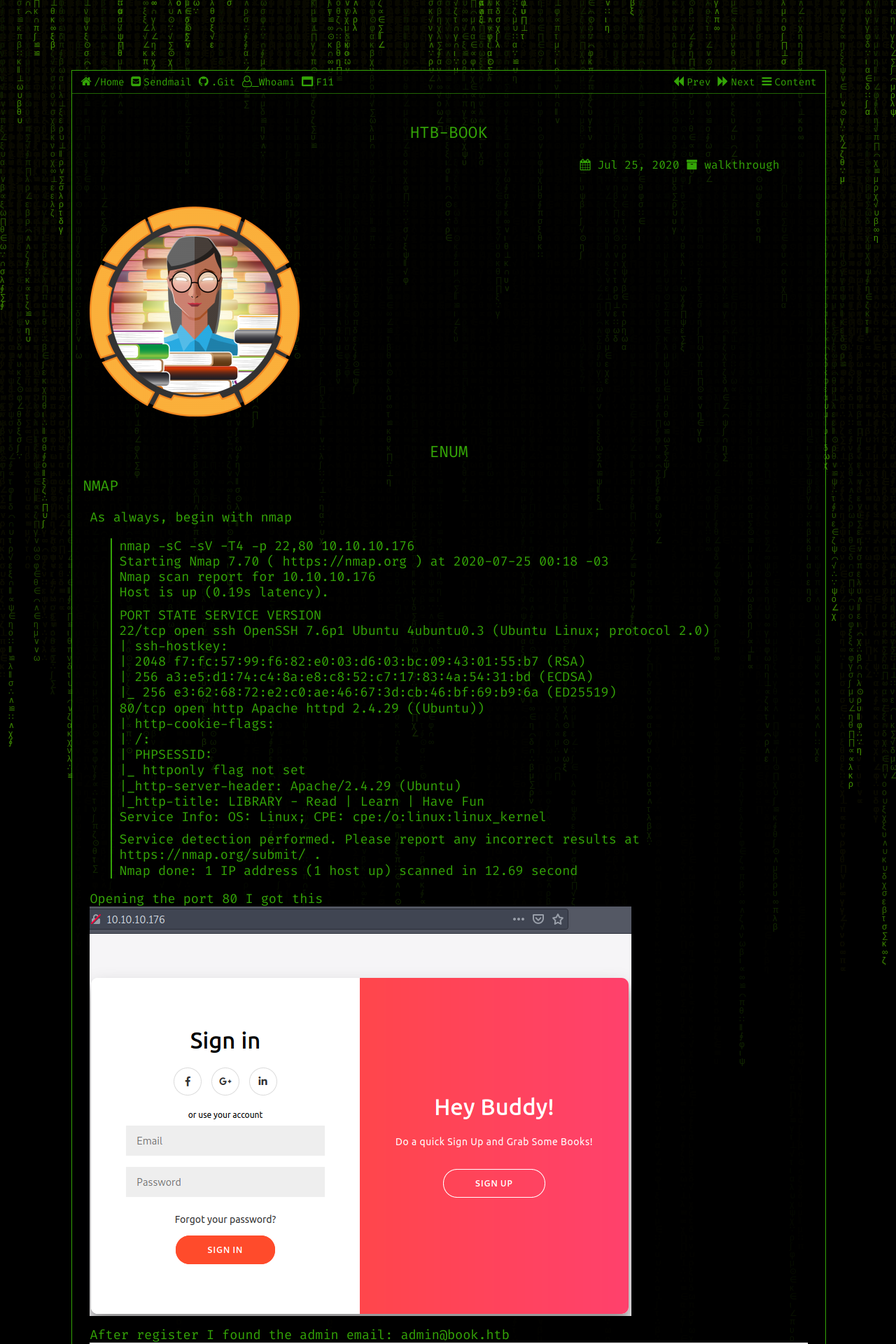
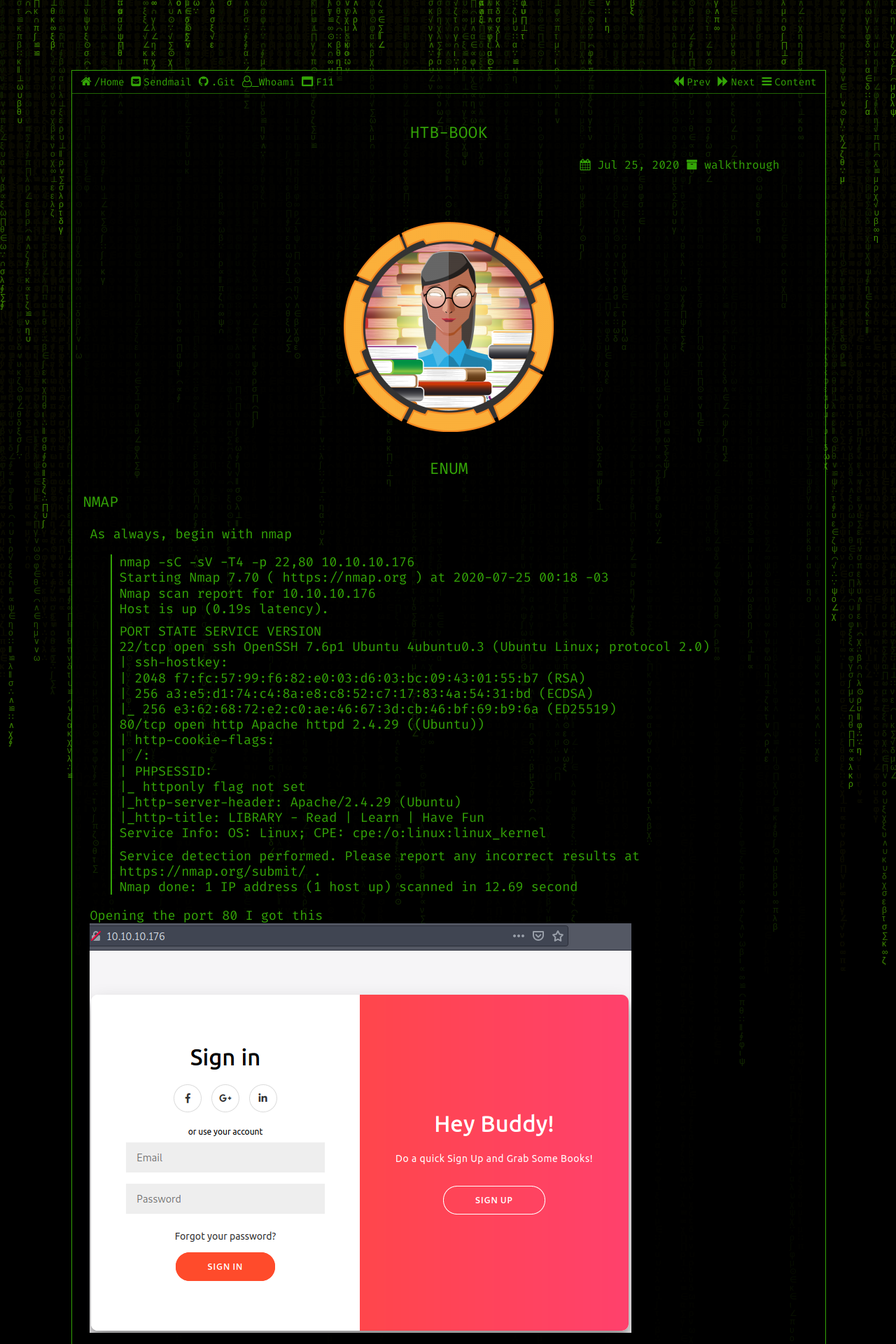
Before and after one commit to alfredoFerreiraAssis/alfredoFerreiraAssis.github.io, a Jekyll site: the page built from _posts/book/2020-07-25-book.md, in a window 1280 px wide. Shown: the top 1920 px of the page at 70% size. Built offline with Jekyll 4.4.1, drawn with Linux system fonts in a browser that asks for light colours.

Commit message:
Update 2020-07-25-book.md

```diff
--- a/_posts/book/2020-07-25-book.md
+++ b/_posts/book/2020-07-25-book.md
@@ -5,7 +5,7 @@ category: walkthrough
 date:   2020-07-25 07:00:00
 ---
 
-![Book](/assets/img/book/book.png)
+# ![Book](/assets/img/book/book.png)
 
 # Enum
 ### NMAP
```
